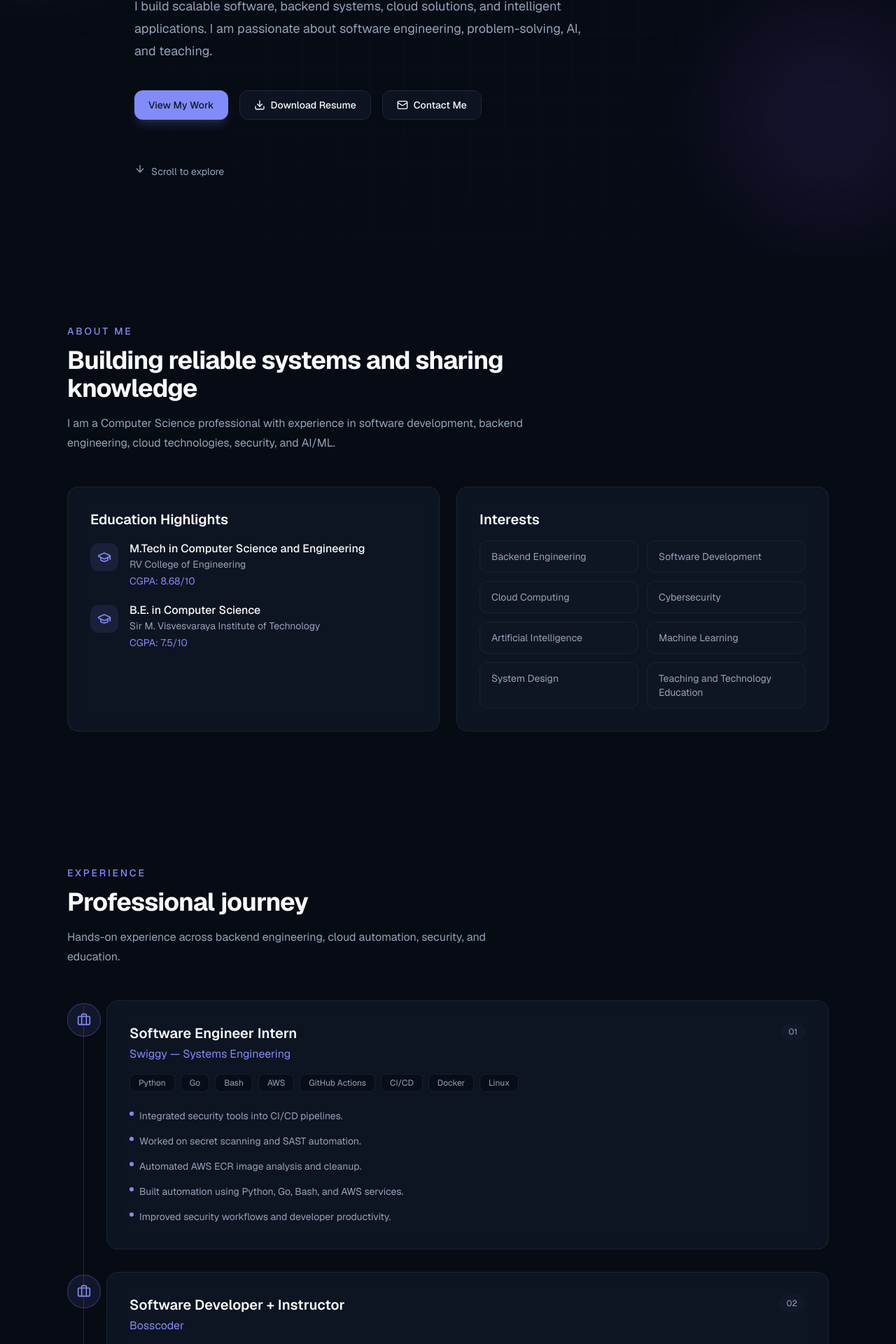
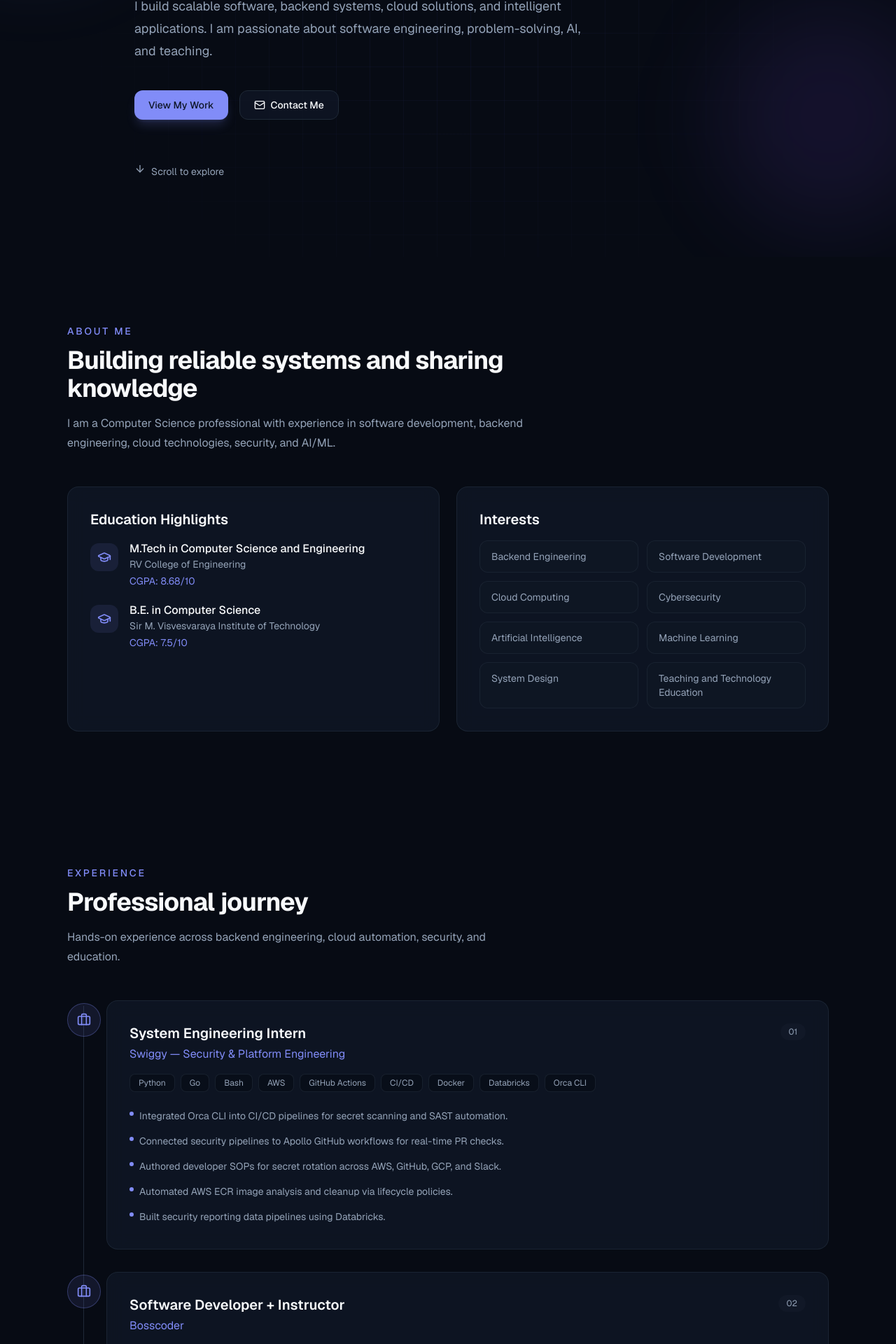
Before and after one commit to deepakgoudasirsi/deepak-portfolio, a Next.js app: page / in a window 1280 px wide. Shown: the part 433-2353 px from the top of the page at 70% size. Built offline with nearby package versions, Linux system fonts and the light colour scheme.

Commit message:
Complete portfolio with real profile data, contact form, and SEO.
Wire up GitHub and LinkedIn links, project repos, mailto contact flow, optional resume/live demo handling, and sitemap/robots for deployment.

```diff
--- /dev/null
+++ b/src/app/robots.ts
@@ -0,0 +1,12 @@
+import type { MetadataRoute } from "next";
+import { portfolio } from "@/data/portfolio";
+
+export default function robots(): MetadataRoute.Robots {
+  return {
+    rules: {
+      userAgent: "*",
+      allow: "/",
+    },
+    sitemap: `${portfolio.seo.url}/sitemap.xml`,
+  };
+}
--- /dev/null
+++ b/src/app/sitemap.ts
@@ -0,0 +1,13 @@
+import type { MetadataRoute } from "next";
+import { portfolio } from "@/data/portfolio";
+
+export default function sitemap(): MetadataRoute.Sitemap {
+  return [
+    {
+      url: portfolio.seo.url,
+      lastModified: new Date(),
+      changeFrequency: "monthly",
+      priority: 1,
+    },
+  ];
+}
--- a/src/components/Contact.tsx
+++ b/src/components/Contact.tsx
@@ -12,6 +12,14 @@ export function Contact() {
 
   const handleSubmit = (event: FormEvent<HTMLFormElement>) => {
     event.preventDefault();
+    const formData = new FormData(event.currentTarget);
+    const name = String(formData.get("name") ?? "");
+    const email = String(formData.get("email") ?? "");
+    const subject = String(formData.get("subject") ?? "");
+    const message = String(formData.get("message") ?? "");
+    const body = `From: ${name} (${email})\n\n${message}`;
+
+    window.location.href = `mailto:${portfolio.email}?subject=${encodeURIComponent(subject)}&body=${encodeURIComponent(body)}`;
     setSubmitted(true);
   };
 
@@ -84,8 +92,15 @@ export function Contact() {
             </Button>
             {submitted ? (
               <p className="text-sm text-accent">
-                Thanks for reaching out! Connect the form to a service like
-                Formspree or Resend to enable delivery.
+                Your email client should open shortly. If it does not, reach out
+                directly at{" "}
+                <a
+                  href={`mailto:${portfolio.email}`}
+                  className="underline underline-offset-2"
+                >
+                  {portfolio.email}
+                </a>
+                .
               </p>
             ) : null}
           </form>
--- a/src/components/Hero.tsx
+++ b/src/components/Hero.tsx
@@ -81,10 +81,12 @@ export function Hero() {
           className="mt-10 flex flex-wrap gap-4"
         >
           <Button onClick={scrollToProjects}>View My Work</Button>
-          <Button href={portfolio.resumeUrl} variant="secondary" external>
-            <Download className="h-4 w-4" />
-            Download Resume
-          </Button>
+          {portfolio.resumeUrl ? (
+            <Button href={portfolio.resumeUrl} variant="secondary" external>
+              <Download className="h-4 w-4" />
+              Download Resume
+            </Button>
+          ) : null}
           <Button onClick={scrollToContact} variant="secondary">
             <Mail className="h-4 w-4" />
             Contact Me
--- a/src/components/Navbar.tsx
+++ b/src/components/Navbar.tsx
@@ -56,9 +56,11 @@ export function Navbar() {
             links={portfolio.socialLinks.filter((link) => link.icon !== "email")}
             className="mr-1"
           />
+          {portfolio.resumeUrl ? (
             <Button href={portfolio.resumeUrl} variant="secondary" external>
               Resume
             </Button>
+          ) : null}
           <button
             onClick={toggleTheme}
             aria-label="Toggle theme"
@@ -119,9 +121,11 @@ export function Navbar() {
               ))}
               <div className="flex items-center justify-between pt-3">
                 <SocialIcons links={portfolio.socialLinks} />
+                {portfolio.resumeUrl ? (
                   <Button href={portfolio.resumeUrl} variant="secondary" external>
                     Resume
                   </Button>
+                ) : null}
               </div>
             </div>
           </motion.div>
--- a/src/components/Projects.tsx
+++ b/src/components/Projects.tsx
@@ -64,10 +64,12 @@ export function Projects() {
                     <GitHubButtonIcon className="h-4 w-4" />
                     GitHub
                   </Button>
-                  <Button href={project.liveUrl} variant="ghost" external>
-                    <ExternalLink className="h-4 w-4" />
-                    Live Demo
-                  </Button>
+                  {project.liveUrl ? (
+                    <Button href={project.liveUrl} variant="ghost" external>
+                      <ExternalLink className="h-4 w-4" />
+                      Live Demo
+                    </Button>
+                  ) : null}
                 </div>
               </div>
             </article>
--- a/src/data/portfolio.ts
+++ b/src/data/portfolio.ts
@@ -1,28 +1,30 @@
 import type { PortfolioData } from "@/types/portfolio";
 
-// Update links, resume URL, and personal details here.
+const github = "https://github.com/deepakgoudasirsi";
+
 export const portfolio: PortfolioData = {
   name: "Deepak Gouda",
   title: "Software Developer | Backend Engineer | Instructor",
   tagline: "Hi, I'm Deepak Gouda 👋",
   intro:
     "I build scalable software, backend systems, cloud solutions, and intelligent applications. I am passionate about software engineering, problem-solving, AI, and teaching.",
-  email: "deepakgouda@example.com", // TODO: Replace with your email
-  resumeUrl: "/resume.pdf", // TODO: Add resume.pdf to public/ or update URL
+  email: "deepakgoudasirsi@gmail.com",
+  // Add public/resume.pdf, then uncomment:
+  // resumeUrl: "/resume.pdf",
   socialLinks: [
     {
       name: "GitHub",
-      url: "https://github.com/yourusername", // TODO: Replace
+      url: github,
       icon: "github",
     },
     {
       name: "LinkedIn",
-      url: "https://linkedin.com/in/yourusername", // TODO: Replace
+      url: "https://linkedin.com/in/deepakgoudasirsi",
       icon: "linkedin",
     },
     {
       name: "Email",
-      url: "mailto:deepakgouda@example.com", // TODO: Replace
+      url: "mailto:deepakgoudasirsi@gmail.com",
       icon: "email",
     },
   ],
@@ -64,9 +66,9 @@ export const portfolio: PortfolioData = {
   ],
   experience: [
     {
-      title: "Software Engineer Intern",
+      title: "System Engineering Intern",
       company: "Swiggy",
-      subtitle: "Systems Engineering",
+      subtitle: "Security & Platform Engineering",
       technologies: [
         "Python",
         "Go",
@@ -75,14 +77,15 @@ export const portfolio: PortfolioData = {
         "GitHub Actions",
         "CI/CD",
         "Docker",
-        "Linux",
+        "Databricks",
+        "Orca CLI",
       ],
       responsibilities: [
-        "Integrated security tools into CI/CD pipelines.",
-        "Worked on secret scanning and SAST automation.",
-        "Automated AWS ECR image analysis and cleanup.",
-        "Built automation using Python, Go, Bash, and AWS services.",
-        "Improved security workflows and developer productivity.",
+        "Integrated Orca CLI into CI/CD pipelines for secret scanning and SAST automation.",
+        "Connected security pipelines to Apollo GitHub workflows for real-time PR checks.",
+        "Authored developer SOPs for secret rotation across AWS, GitHub, GCP, and Slack.",
+        "Automated AWS ECR image analysis and cleanup via lifecycle policies.",
+        "Built security reporting data pipelines using Databricks.",
       ],
     },
     {
@@ -169,8 +172,7 @@ export const portfolio: PortfolioData = {
       description:
         "An AI-powered chatbot focused on cybersecurity knowledge and assistance.",
       technologies: ["Python", "FastAPI", "AI/ML", "PostgreSQL"],
-      githubUrl: "https://github.com/yourusername/ai-security-chatbot", // TODO
-      liveUrl: "#", // TODO
+      githubUrl: `${github}/AI-Security-Chatbot`,
       gradient: "from-violet-600 via-purple-600 to-indigo-700",
     },
     {
@@ -178,8 +180,7 @@ export const portfolio: PortfolioData = {
       description:
         "A backend platform providing authentication, APIs, databases, and backend services.",
       technologies: ["Python", "FastAPI", "PostgreSQL", "JWT", "Docker"],
-      githubUrl: "https://github.com/yourusername/baas-platform", // TODO
-      liveUrl: "#", // TODO
+      githubUrl: `${github}/Backend-as-a-Service-BaaS-Platform`,
       gradient: "from-cyan-600 via-blue-600 to-indigo-700",
     },
     {
@@ -187,17 +188,15 @@ export const portfolio: PortfolioData = {
       description:
         "An application that processes videos and generates intelligent summaries.",
       technologies: ["Python", "AI/ML", "NLP", "Streamlit"],
-      githubUrl: "https://github.com/yourusername/video-summarizer", // TODO
-      liveUrl: "#", // TODO
+      githubUrl: `${github}/smart-video-summarizer`,
       gradient: "from-emerald-600 via-teal-600 to-cyan-700",
     },
     {
-      title: "GitHub Secrets Detector",
+      title: "Secure SLM",
       description:
-        "A security-focused tool for detecting exposed secrets and credentials in GitHub repositories.",
-      technologies: ["Python", "GitHub API", "Security Automation"],
-      githubUrl: "https://github.com/yourusername/secrets-detector", // TODO
-      liveUrl: "#", // TODO
+        "A lightweight secure language model for network threat detection and security log analysis.",
+      technologies: ["Python", "Security", "Machine Learning"],
+      githubUrl: `${github}/Secure-SLM`,
       gradient: "from-rose-600 via-red-600 to-orange-700",
     },
     {
@@ -209,8 +208,7 @@ export const portfolio: PortfolioData = {
         "98.26% accuracy on MNIST using only 10% labeled data.",
         "89.3% accuracy on CIFAR-10.",
       ],
-      githubUrl: "https://github.com/yourusername/wsl-framework", // TODO
-      liveUrl: "#", // TODO
+      githubUrl: `${github}/WSL-Framework`,
       gradient: "from-amber-600 via-orange-600 to-rose-700",
     },
   ],
@@ -247,7 +245,7 @@ export const portfolio: PortfolioData = {
     title: "Deepak Gouda | Software Developer & Instructor",
     description:
       "Portfolio of Deepak Gouda — Software Developer, Backend Engineer, and Instructor specializing in cloud, AI/ML, and scalable systems.",
-    url: "https://deepakgouda.dev", // TODO: Replace with your domain
-    ogImage: "/opengraph-image", // Auto-generated by src/app/opengraph-image.tsx
+    url: "https://deepakgoudasirsi.vercel.app",
+    ogImage: "/opengraph-image",
   },
 };
--- a/src/types/portfolio.ts
+++ b/src/types/portfolio.ts
@@ -27,7 +27,7 @@ export type Project = {
   description: string;
   technologies: string[];
   githubUrl: string;
-  liveUrl: string;
+  liveUrl?: string;
   achievements?: string[];
   gradient: string;
 };
@@ -50,7 +50,7 @@ export type PortfolioData = {
   tagline: string;
   intro: string;
   email: string;
-  resumeUrl: string;
+  resumeUrl?: string;
   socialLinks: SocialLink[];
   navItems: NavItem[];
   interests: string[];
```
Also changed, not shown: 1 other file (tests, documents, lock files or other folders). Lines whose indentation alone changed are shown as unchanged.
